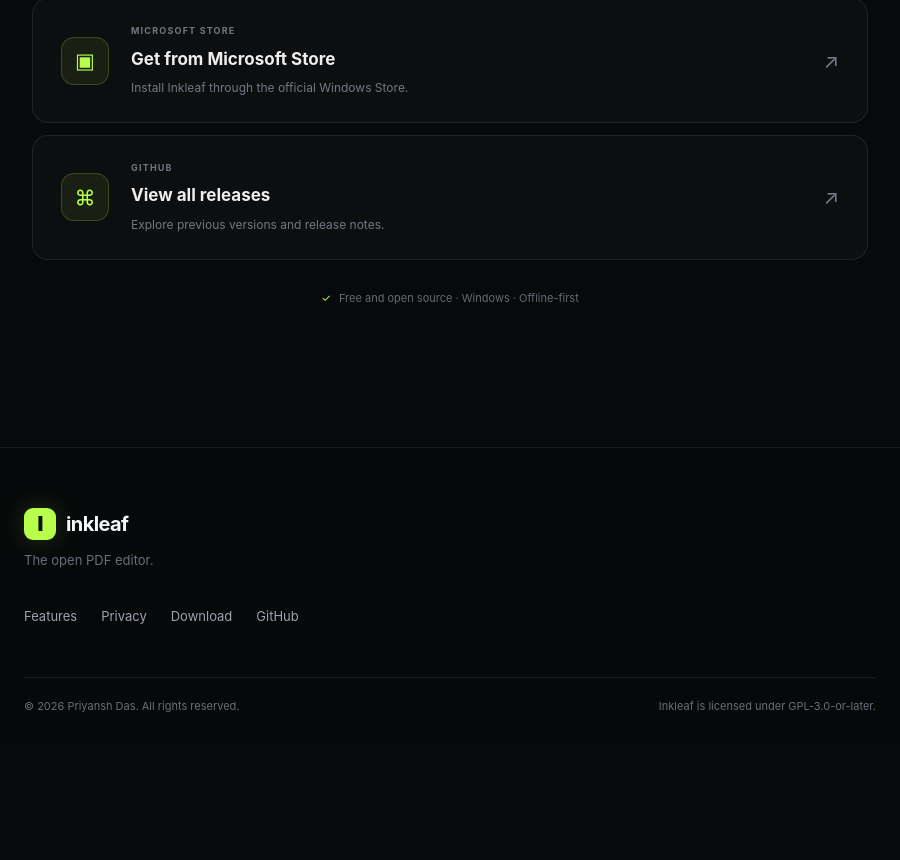
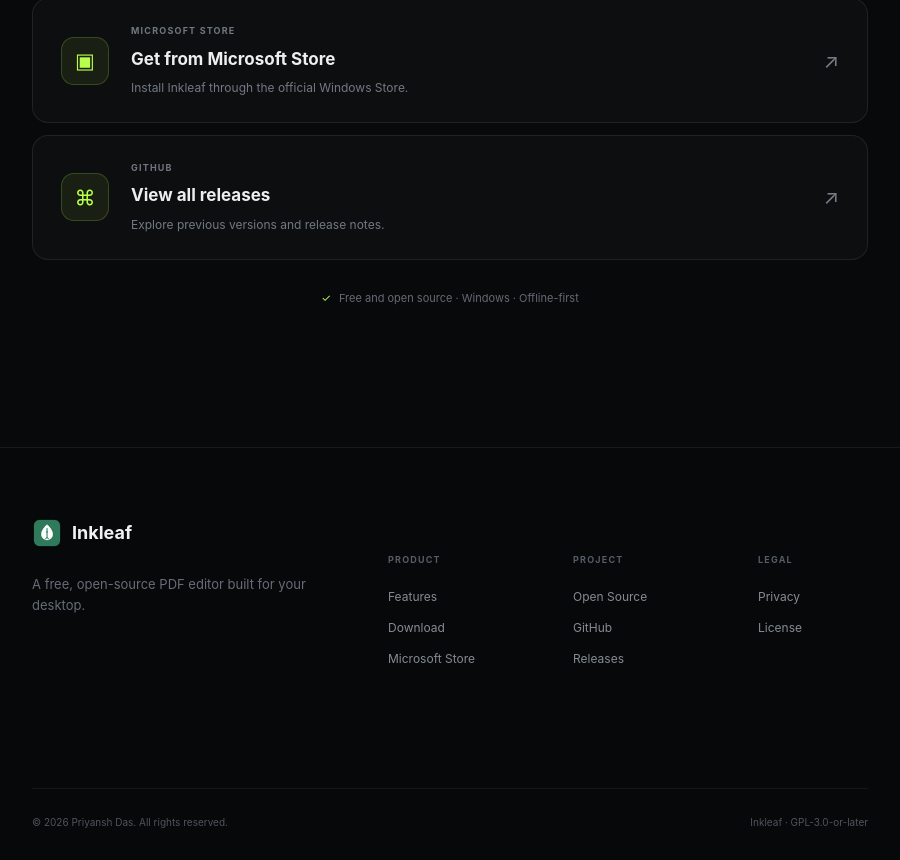
Before and after one commit to priyanshdas/inkleaf, an Electron app: page website/index.html in a window 900 px wide. Shown: the part 4747-5607 px from the top of the page. Before the commit the page ends 5493 px from the top, so only its background shows below. Drawn offline with Linux system fonts and the light colour scheme.

Commit message:
Polish website footer

```diff
--- a/website/index.html
+++ b/website/index.html
@@ -524,57 +524,54 @@
 
 
   <!-- Footer -->
-  <footer>
-
-    <div class="footer-container">
-
+ <footer class="site-footer">
+  <div class="footer-main">
     <div class="footer-brand">
-
-        <a href="#" class="brand">
-          <span class="brand-mark">I</span>
-          <span class="brand-name">inkleaf</span>
+      <a href="#" class="footer-logo">
+        <img src="icon-48.png" alt="Inkleaf">
+        <span>Inkleaf</span>
       </a>
 
       <p>
-          The open PDF editor.
+        A free, open-source PDF editor built for your desktop.
       </p>
-
     </div>
 
+    <div class="footer-links">
+      <div class="footer-column">
+        <span class="footer-heading">PRODUCT</span>
+        <a href="#features">Features</a>
+        <a href="#download">Download</a>
+        <a href="https://apps.microsoft.com/detail/9NKC5ZQ6P2JR" target="_blank" rel="noopener">
+          Microsoft Store
+        </a>
+      </div>
 
-      <div class="footer-links">
-
-        <a href="#features">Features</a>
-
-        <a href="#privacy">Privacy</a>
-
-        <a href="#download">Download</a>
-
-        <a
-          href="https://github.com/priyanshdas/inkleaf"
-          target="_blank"
-          rel="noopener noreferrer"
-        >
+      <div class="footer-column">
+        <span class="footer-heading">PROJECT</span>
+        <a href="#opensource">Open Source</a>
+        <a href="https://github.com/priyanshdas/inkleaf" target="_blank" rel="noopener">
           GitHub
         </a>
-
+        <a href="https://github.com/priyanshdas/inkleaf/releases" target="_blank" rel="noopener">
+          Releases
+        </a>
       </div>
 
+      <div class="footer-column">
+        <span class="footer-heading">LEGAL</span>
+        <a href="#privacy">Privacy</a>
+        <a href="https://github.com/priyanshdas/inkleaf/blob/main/LICENSE" target="_blank" rel="noopener">
+          License
+        </a>
+      </div>
+    </div>
+  </div>
 
   <div class="footer-bottom">
-
-        <span>
-          © 2026 Priyansh Das. All rights reserved.
-        </span>
-
-        <span>
-          Inkleaf is licensed under GPL-3.0-or-later.
-        </span>
-
+    <span>© 2026 Priyansh Das. All rights reserved.</span>
+    <span>Inkleaf · GPL-3.0-or-later</span>
   </div>
-
-    </div>
-
 </footer>
 
 
--- a/website/style.css
+++ b/website/style.css
@@ -2224,3 +2224,109 @@
     line-height: 1.5;
   }
 }
+
+/* Footer */
+
+.site-footer {
+  max-width: 1100px;
+  margin: 0 auto;
+  padding: 70px 32px 30px;
+  border-top: 1px solid rgba(255, 255, 255, 0.07);
+}
+
+.footer-main {
+  display: flex;
+  justify-content: space-between;
+  gap: 80px;
+  padding-bottom: 70px;
+}
+
+.footer-brand {
+  max-width: 300px;
+}
+
+.footer-logo {
+  display: inline-flex;
+  align-items: center;
+  gap: 10px;
+  color: #f1f1f1;
+  text-decoration: none;
+  font-size: 18px;
+  font-weight: 700;
+}
+
+.footer-logo img {
+  width: 30px;
+  height: 30px;
+  border-radius: 8px;
+}
+
+.footer-brand p {
+  margin: 18px 0 0;
+  color: #666d76;
+  font-size: 13px;
+  line-height: 1.6;
+}
+
+.footer-links {
+  display: flex;
+  gap: 75px;
+}
+
+.footer-column {
+  display: flex;
+  flex-direction: column;
+  gap: 12px;
+  min-width: 110px;
+}
+
+.footer-heading {
+  margin-bottom: 7px;
+  color: #555c65;
+  font-size: 9px;
+  font-weight: 700;
+  letter-spacing: 1.2px;
+}
+
+.footer-column a {
+  color: #858b94;
+  font-size: 12px;
+  text-decoration: none;
+  transition: color 0.2s ease;
+}
+
+.footer-column a:hover {
+  color: #b7ff4a;
+}
+
+.footer-bottom {
+  display: flex;
+  justify-content: space-between;
+  gap: 20px;
+  padding-top: 25px;
+  border-top: 1px solid rgba(255, 255, 255, 0.06);
+  color: #4f555d;
+  font-size: 10px;
+}
+
+@media (max-width: 700px) {
+  .site-footer {
+    padding: 60px 20px 25px;
+  }
+
+  .footer-main {
+    flex-direction: column;
+    gap: 50px;
+    padding-bottom: 50px;
+  }
+
+  .footer-links {
+    gap: 35px;
+    flex-wrap: wrap;
+  }
+
+  .footer-bottom {
+    flex-direction: column;
+    gap: 8px;
+  }
+}
```
Lines whose indentation alone changed are shown as unchanged.
